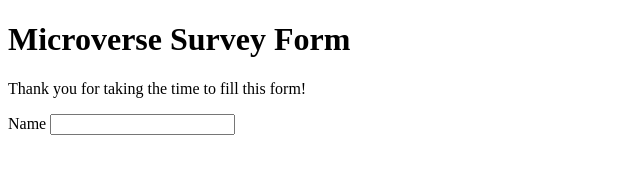
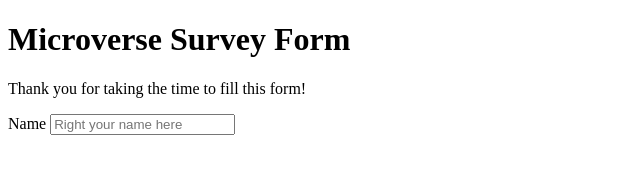
Before and after one commit to roodjinocherilus/Microvese-Ezra-Roodjino, a plain HTML site: page index.html in a window 1280 px wide. Shown: the full height of the page, 0-640 px from the left. Drawn offline with Linux system fonts and the light colour scheme.

Commit message:
input form added 2

```diff
--- a/index.html
+++ b/index.html
@@ -15,7 +15,7 @@
   <form id="survey-form">
    <div>
     <label>Name</label>
-    <input type="text" id="name">
+    <input type="text" id="name" placeholder="Right your name here" required>
    </div>
   </form>
 
```
